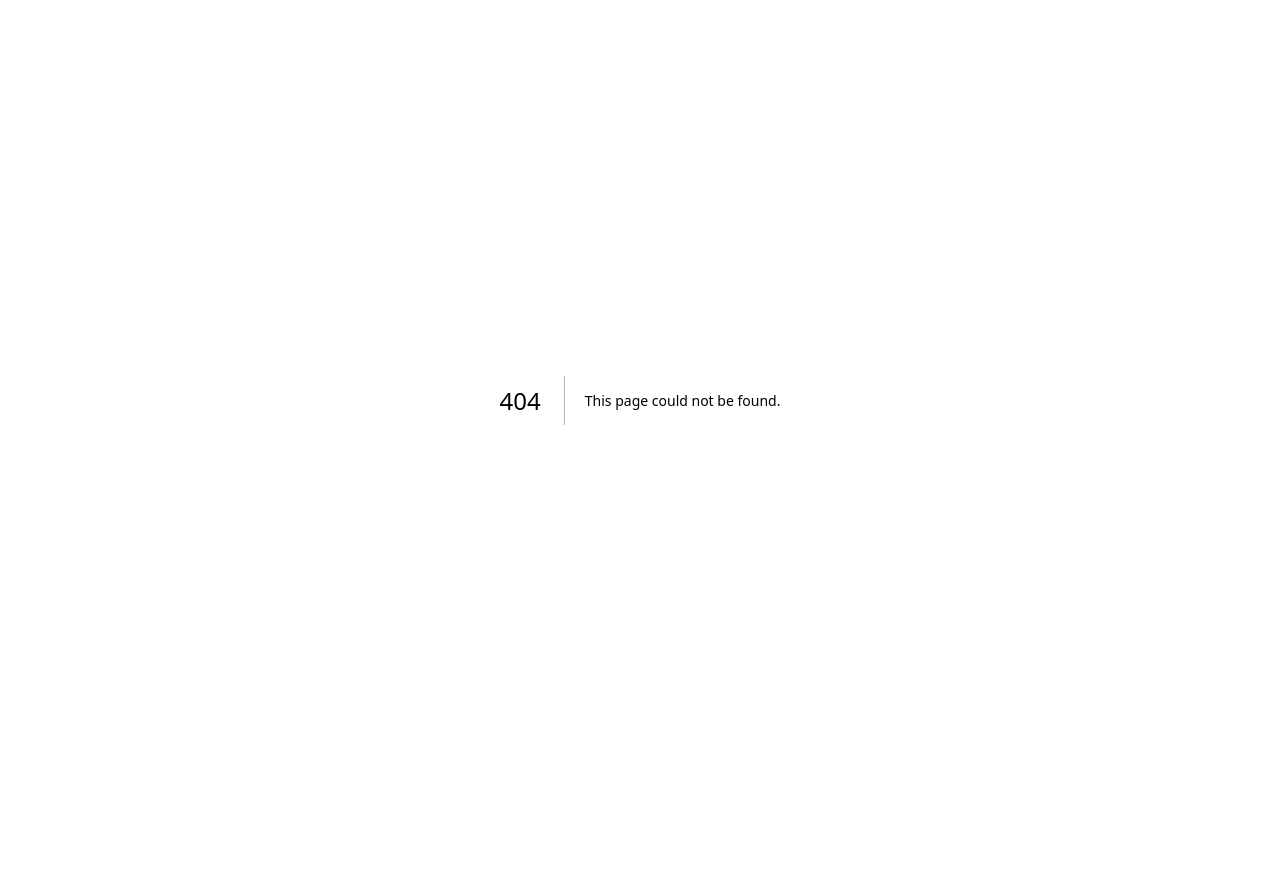
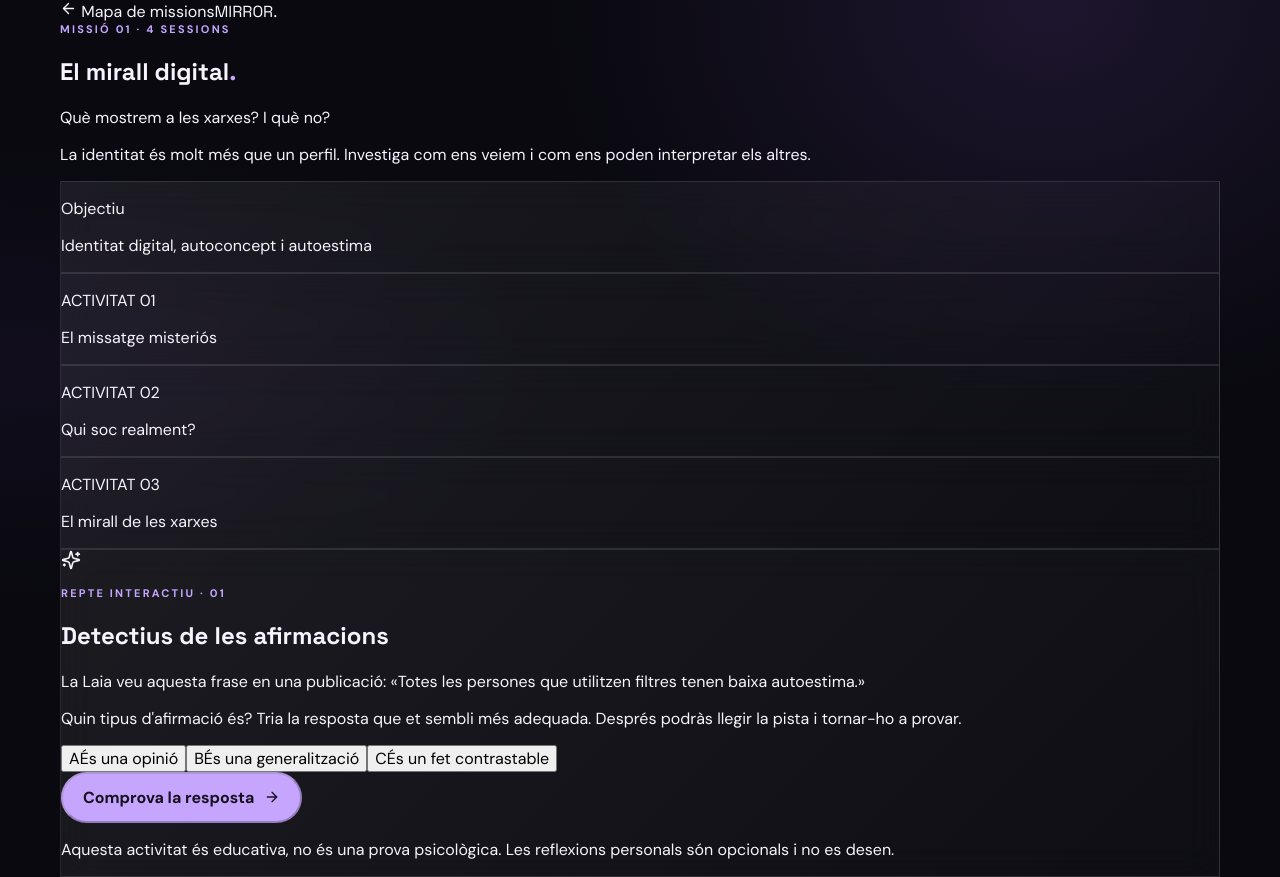
Before and after one commit to bemaba/quisoc, a Next.js app: page /missio/el-mirall-digital in a window 1280 px wide. Before the commit this address had no page. Before the commit the page ends 800 px from the top, so only its background shows below. Built offline with nearby package versions, Linux system fonts and the light colour scheme.

Commit message:
Add mission detail and first interactive activity

```diff
--- /dev/null
+++ b/app/missio/[slug]/page.tsx
@@ -0,0 +1,101 @@
+"use client";
+
+import Link from "next/link";
+import { useEffect, useMemo, useState } from "react";
+import { useParams, useRouter } from "next/navigation";
+import { ArrowLeft, ArrowRight, CheckCircle2, Lightbulb, LockKeyhole, RotateCcw, Sparkles } from "lucide-react";
+import { missions } from "@/lib/missions";
+
+const choices = [
+  { id: "opinio", label: "És una opinió", feedback: "Ben vist: és una valoració personal, no un fet que es pugui comprovar directament." },
+  { id: "generalitzacio", label: "És una generalització", feedback: "Exacte! La frase atribueix el mateix comportament a tothom sense tenir proves. Les persones són diverses." },
+  { id: "fet", label: "És un fet contrastable", feedback: "No ben bé. La frase afirma una cosa sobre totes les persones, però no aporta dades que ho demostrin." },
+];
+
+export default function MissionPage() {
+  const params = useParams<{ slug: string }>();
+  const router = useRouter();
+  const mission = useMemo(() => missions.find((item) => item.slug === params.slug), [params.slug]);
+  const [choice, setChoice] = useState("");
+  const [answered, setAnswered] = useState(false);
+  const [completed, setCompleted] = useState<Record<string, boolean>>({});
+  const [ready, setReady] = useState(false);
+
+  useEffect(() => {
+    try {
+      const saved = localStorage.getItem("quisoc-progress-v1");
+      if (saved) setCompleted(JSON.parse(saved) as Record<string, boolean>);
+    } catch {
+      localStorage.removeItem("quisoc-progress-v1");
+    }
+    setReady(true);
+  }, []);
+
+  if (!mission) {
+    return <main className="shell py-24"><p className="eyebrow">MIRROR / ERROR 404</p><h1 className="font-display mt-4 text-4xl">Aquesta missió no existeix.</h1><Link href="/" className="primary-button mt-8">Torna al mapa</Link></main>;
+  }
+
+  const index = missions.findIndex((item) => item.slug === mission.slug);
+  const isUnlocked = index === 0 || missions.slice(0, index).every((item) => completed[item.slug]);
+
+  if (ready && !isUnlocked) {
+    return <main className="shell py-24"><LockKeyhole className="text-[#c6a5ff]" size={32}/><h1 className="font-display mt-5 text-3xl">Missió bloquejada</h1><p className="mt-3 text-[#aaa5b8]">Completa la missió anterior per continuar la investigació.</p><Link href="/" className="primary-button mt-8">Torna al mapa</Link></main>;
+  }
+
+  const selected = choices.find((item) => item.id === choice);
+  const isCorrect = choice === "generalitzacio";
+
+  function markComplete() {
+    const next = { ...completed, [mission!.slug]: true };
+    localStorage.setItem("quisoc-progress-v1", JSON.stringify(next));
+    setCompleted(next);
+    router.push("/");
+  }
+
+  function retry() {
+    setChoice("");
+    setAnswered(false);
+  }
+
+  return (
+    <main className="min-h-screen pb-20">
+      <header className="shell flex h-[76px] items-center justify-between border-b border-white/10">
+        <Link href="/" className="flex items-center gap-3 text-sm text-[#bcb6ca] transition hover:text-white"><ArrowLeft size={17}/> Mapa de missions</Link>
+        <span className="font-display text-xs font-bold tracking-[.2em]">MIRROR<span className="text-[#c6a5ff]">.</span></span>
+      </header>
+      <section className="shell max-w-4xl py-10 sm:py-16">
+        <div className="eyebrow">MISSIÓ {String(mission.id).padStart(2, "0")} · {mission.sessions}</div>
+        <div className="mt-5 flex flex-col gap-6 sm:flex-row sm:items-start">
+          <div className="flex-1">
+            <h1 className="font-display text-4xl font-semibold tracking-tight sm:text-6xl">{mission.title}<span style={{ color: mission.accent }}>.</span></h1>
+            <p className="mt-4 text-xl text-[#c9c3d5]">{mission.subtitle}</p>
+            <p className="mt-5 max-w-2xl text-base leading-8 text-[#aaa5b8]">{mission.description}</p>
+          </div>
+          <div className="glass rounded-2xl p-4 sm:w-56"><p className="text-[10px] uppercase tracking-[.16em] text-[#8f899f]">Objectiu</p><p className="mt-2 text-sm leading-6">{mission.objective}</p></div>
+        </div>
+
+        <div className="mt-10 grid gap-3 sm:grid-cols-3">
+          {mission.activities.map((activity, i) => <div key={activity} className="glass rounded-xl p-4"><p className="text-[10px] tracking-[.15em] text-[#918aa4]">ACTIVITAT {String(i + 1).padStart(2, "0")}</p><p className="mt-2 text-sm font-semibold">{activity}</p></div>)}
+        </div>
+
+        {mission.id === 1 ? (
+          <section className="glass mt-8 rounded-3xl p-5 sm:p-8">
+            <div className="flex items-start gap-3"><span className="grid h-10 w-10 shrink-0 place-items-center rounded-xl bg-[#c6a5ff]/15 text-[#c6a5ff]"><Sparkles size={20}/></span><div><p className="eyebrow">Repte interactiu · 01</p><h2 className="font-display mt-2 text-2xl font-semibold">Detectius de les afirmacions</h2></div></div>
+            <p className="mt-5 text-sm leading-7 text-[#b8b2c7]">La Laia veu aquesta frase en una publicació: <span className="font-semibold text-white">«Totes les persones que utilitzen filtres tenen baixa autoestima.»</span></p>
+            <p className="mt-3 text-sm leading-7 text-[#b8b2c7]">Quin tipus d'afirmació és? Tria la resposta que et sembli més adequada. Després podràs llegir la pista i tornar-ho a provar.</p>
+            <div className="mt-5 grid gap-3">
+              {choices.map((item) => <button key={item.id} type="button" disabled={answered && isCorrect} onClick={() => { setChoice(item.id); setAnswered(false); }} className={`rounded-xl border p-4 text-left text-sm transition ${choice === item.id ? "border-[#c6a5ff] bg-[#c6a5ff]/10 text-white" : "border-white/10 bg-white/[.025] text-[#c7c1d3] hover:border-white/25"} `}><span className="mr-3 inline-grid h-6 w-6 place-items-center rounded-full border border-white/20 text-xs">{String.fromCharCode(65 + choices.findIndex((c) => c.id === item.id))}</span>{item.label}</button>)}
+            </div>
+            {selected && <div className={`mt-4 rounded-xl border p-4 text-sm leading-6 ${answered && isCorrect ? "border-[#91d9d0]/30 bg-[#91d9d0]/[.08] text-[#b8eee7]" : answered ? "border-[#f6c879]/30 bg-[#f6c879]/[.07] text-[#f7dba8]" : "border-white/10 bg-white/[.025] text-[#b8b2c7]"}`}><p className="flex items-center gap-2 font-semibold"><Lightbulb size={16}/>{answered ? (isCorrect ? "Molt bé!" : "Pensa-hi una mica més") : "Pista"}</p><p className="mt-2">{answered ? selected.feedback : "Fixa't en la paraula «totes». Una afirmació sobre tothom necessita proves que la sostinguin."}</p></div>}
+            <div className="mt-5 flex flex-wrap gap-3">
+              {!answered ? <button disabled={!choice} onClick={() => setAnswered(true)} className="primary-button disabled:cursor-not-allowed disabled:opacity-40">Comprova la resposta <ArrowRight size={16}/></button> : isCorrect ? <button onClick={markComplete} className="primary-button"><CheckCircle2 size={17}/> Completa la missió</button> : <button onClick={retry} className="secondary-button"><RotateCcw size={15}/> Torna-ho a provar</button>}
+            </div>
+            <p className="mt-5 text-xs leading-5 text-[#858096]">Aquesta activitat és educativa, no és una prova psicològica. Les reflexions personals són opcionals i no es desen.</p>
+          </section>
+        ) : (
+          <section className="glass mt-8 rounded-3xl p-6 sm:p-8"><p className="eyebrow">Aquesta missió s'està preparant</p><h2 className="font-display mt-3 text-2xl font-semibold">El contingut arribarà aviat.</h2><p className="mt-3 text-sm leading-7 text-[#aaa5b8]">L'estructura de la missió ja està preparada. En la següent iteració hi afegirem les activitats interactives específiques.</p><Link href="/" className="secondary-button mt-6">Torna al mapa</Link></section>
+        )}
+      </section>
+    </main>
+  );
+}
```
